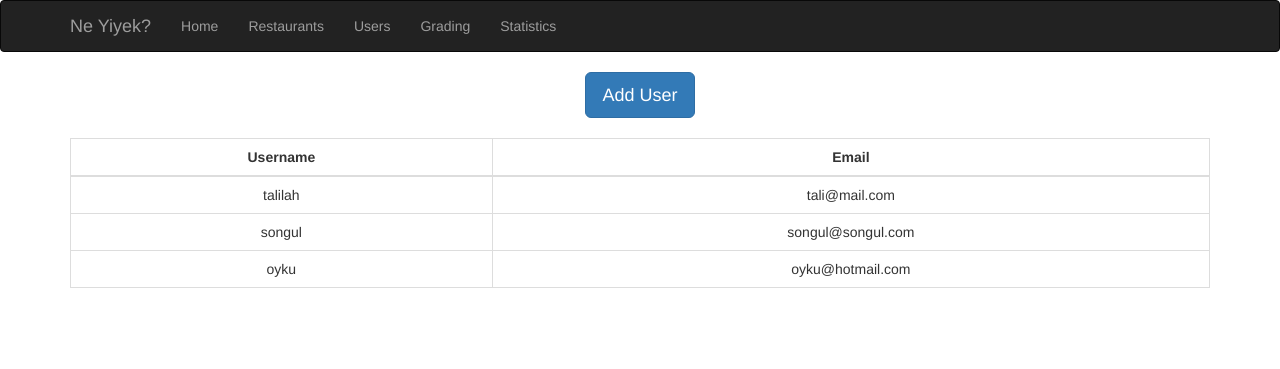
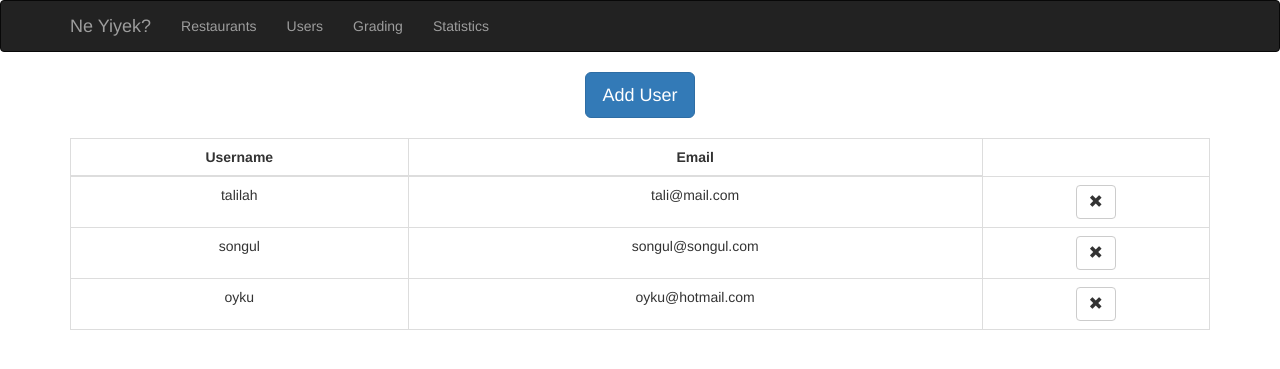
Before and after one commit to bkorayoz/Proje1, a Django app: page /users/ in a window 1280 px wide. Shown: the top 369 px of the page. Run offline with Django 3.2, Linux system fonts and the light colour scheme; data comes from the database, SQL or seed files in the repository; some libraries are stand-ins or nearby versions.

Commit message:
user delete eklendi <3

```diff
--- a/home/templates/home/layout.html
+++ b/home/templates/home/layout.html
@@ -27,9 +27,6 @@
             <!-- Collect the nav links, forms, and other content for toggling -->
             <div class="collapse navbar-collapse" id="bs-example-navbar-collapse-1">
                 <ul class="nav navbar-nav">
-                    <li>
-                        <a href="/">Home</a>
-                    </li>
                     <li>
                         <a href="/restaurants">Restaurants</a>
                     </li>
--- a/home/templates/home/users.html
+++ b/home/templates/home/users.html
@@ -4,7 +4,7 @@
 
 {% block content %}
 
-<form method="POST" action="/addUser/">
+<form method="POST">
     {% csrf_token %}
 <!-- Button trigger modal -->
 <button type="button" class="btn btn-primary btn-lg" data-toggle="modal" data-target="#myModal">
@@ -29,7 +29,7 @@
       </div>
       <div class="modal-footer">
         <button type="button" class="btn btn-default" data-dismiss="modal">Close</button>
-        <button type="submit" class="btn btn-primary">Add</button>
+        <button type="submit" formaction="/addUser/" value="add" class="btn btn-primary">Add</button>
       </div>
     </div>
   </div>
@@ -54,6 +54,11 @@
 		<td>
         {{ user.userMail }}
 		</td>
+		<td>
+		<button type="submit" name="id" value="{{user.id}}" formaction="/deleteUser/" class="btn btn-default" aria-label="Left Align">
+  <span class="glyphicon glyphicon glyphicon-remove" aria-hidden="true"></span>
+</button>
+		</td>
       </tr>
 {% endfor %}
 	</tbody>
--- a/home/urls.py
+++ b/home/urls.py
@@ -23,4 +23,5 @@ urlpatterns = [
     url(r'^grading/$', views.grading, name='grading'),
     url(r'^statistics/$', views.statistics, name='statistics'),
     url(r'^addUser/$', views.addUser, name='adduser'),
+    url(r'^deleteUser/$', views.deleteUser, name='deleteuser'),
 ]
--- a/home/views.py
+++ b/home/views.py
@@ -19,6 +19,11 @@ def users(request):
         return render(request, 'home/users.html',context)
     except Users.DoesNotExist:
         return render(request, 'home/users.html')
+def deleteUser(request):
+    if request.method == 'POST':
+        delete_this_id = request.POST.get('id', None)
+        Users.objects.filter(id=delete_this_id).delete()
+        return HttpResponseRedirect('/users/')
 
 def addUser(request):
      if request.method == 'POST':
@@ -32,4 +37,4 @@ def addUser(request):
             newUser.save()
             return HttpResponseRedirect('/users/')
      else:
-        return render(request, 'users')
+        return HttpResponseRedirect('/users/')
```
